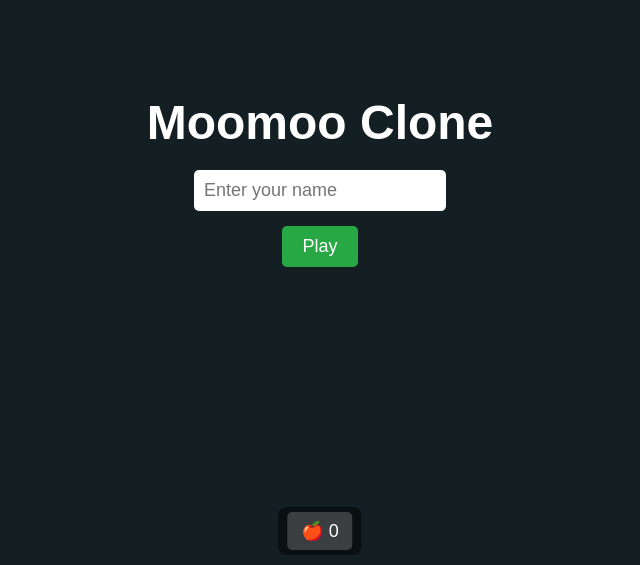
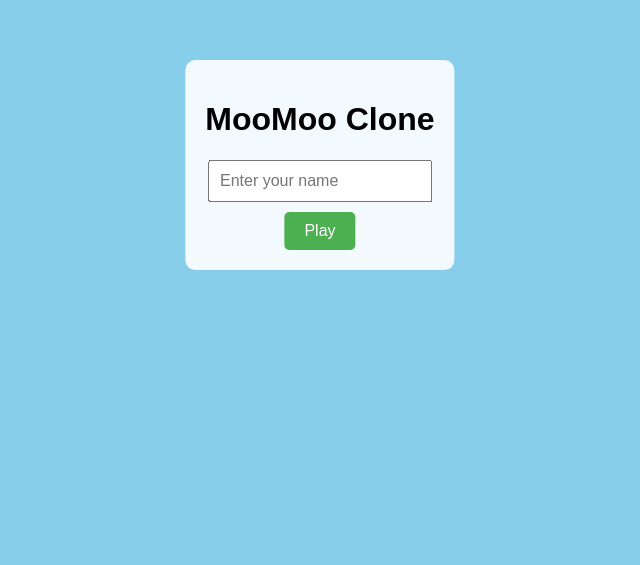
Before and after one commit to notwelltesto-hue/MazeTDF, a website: page public/index.html in a window 1280 px wide. Shown: the part 235-800 px from the top of the page, without its empty margins (320-960 px from the left). Drawn offline with Linux system fonts and the light colour scheme.

Commit message:
Update index.html

```diff
--- a/public/index.html
+++ b/public/index.html
@@ -1,26 +1,59 @@
 <!DOCTYPE html>
-<html>
+<html lang="en">
 <head>
     <meta charset="UTF-8">
-    <title>Moomoo Clone</title>
-    <link rel="stylesheet" href="style.css">
+    <meta name="viewport" content="width=device-width, initial-scale=1.0">
+    <title>MooMoo Clone</title>
+    <style>
+        body {
+            margin: 0;
+            background: #87ceeb;
+            font-family: Arial, sans-serif;
+            overflow: hidden;
+        }
+        #menu {
+            position: absolute;
+            top: 50%;
+            left: 50%;
+            transform: translate(-50%, -50%);
+            background: rgba(255, 255, 255, 0.9);
+            padding: 20px;
+            border-radius: 10px;
+            text-align: center;
+        }
+        #nameInput {
+            padding: 10px;
+            font-size: 16px;
+            margin-bottom: 10px;
+            width: 200px;
+        }
+        #playBtn {
+            padding: 10px 20px;
+            font-size: 16px;
+            background: #4CAF50;
+            color: white;
+            border: none;
+            border-radius: 5px;
+            cursor: pointer;
+        }
+        #playBtn:hover {
+            background: #45a049;
+        }
+        canvas {
+            display: none;
+            background: #7ec850;
+        }
+    </style>
 </head>
 <body>
-    <!-- Home Screen -->
-    <div id="homeScreen">
-        <h1>Moomoo Clone</h1>
-        <input id="nameInput" type="text" placeholder="Enter your name">
+    <div id="menu">
+        <h1>MooMoo Clone</h1>
+        <input id="nameInput" type="text" placeholder="Enter your name" />
+        <br>
         <button id="playBtn">Play</button>
     </div>
-
-    <!-- Game Canvas -->
     <canvas id="gameCanvas"></canvas>
 
-    <!-- Hotbar -->
-    <div id="hotbar">
-        <div id="hotbarApple" class="hotbarSlot">🍎 0</div>
-    </div>
-
-    <script src="client.js"></script>
+    <script src="client.js" defer></script>
 </body>
 </html>
```
